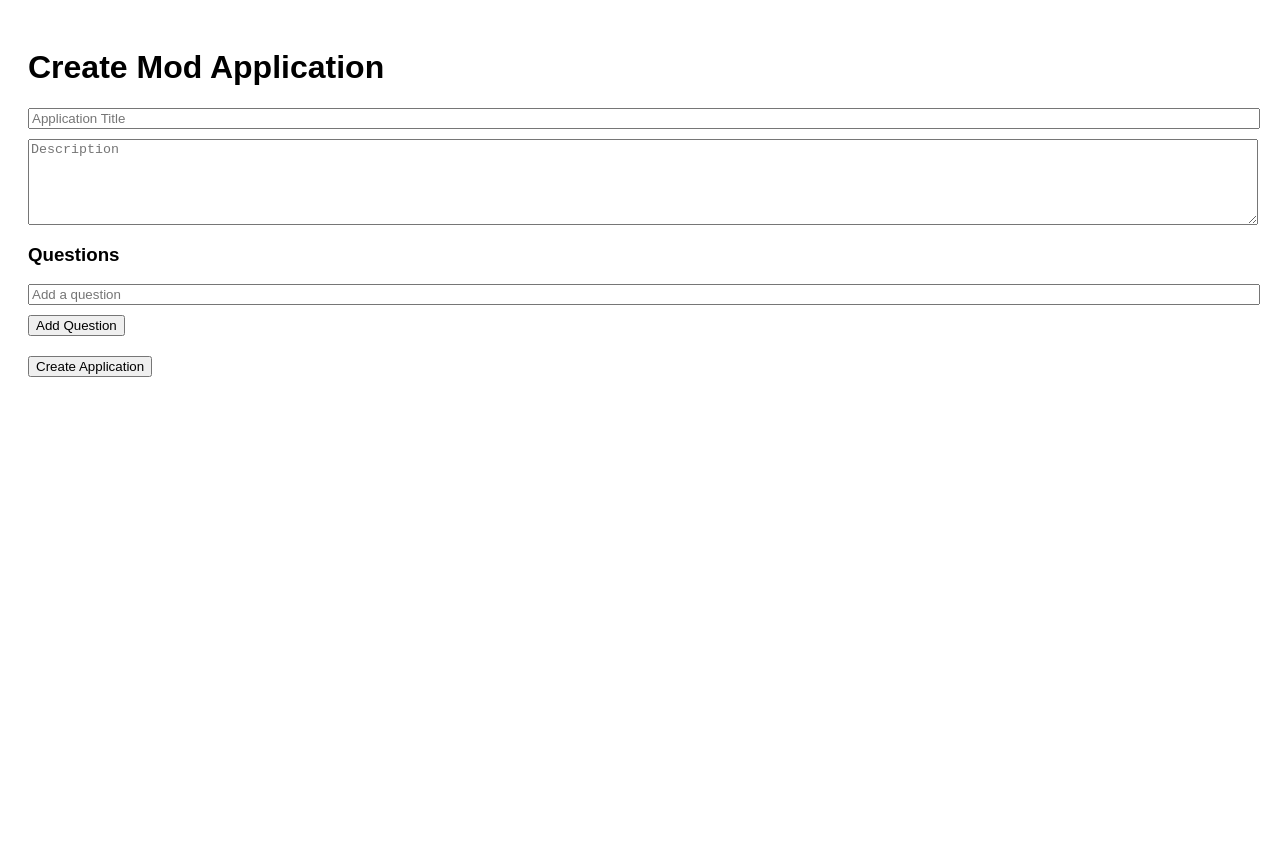
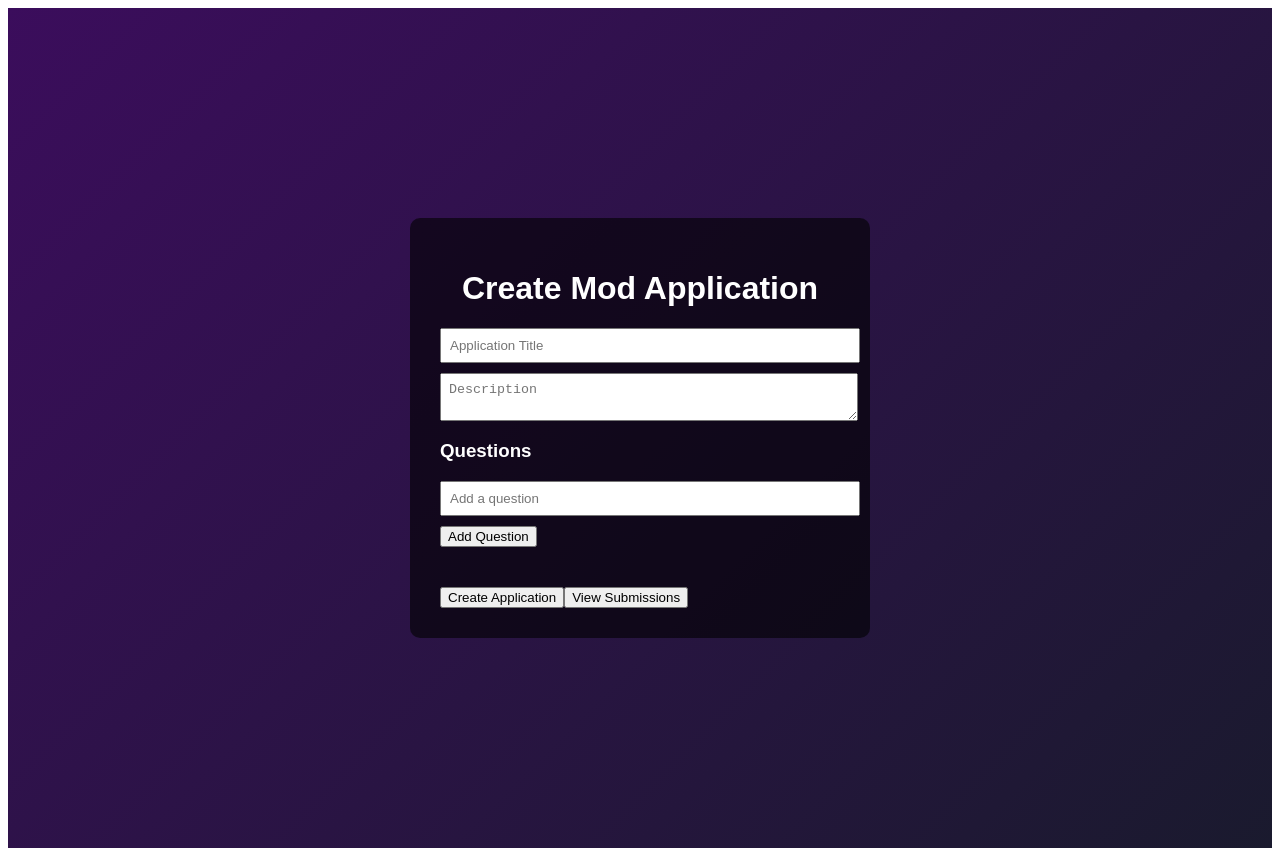
Before and after one commit to astrafr/mod-app-builder, a Next.js app: page / in a window 1280 px wide. Before the commit the page ends 800 px from the top, so only its background shows below. Built offline with nearby package versions, Linux system fonts and the light colour scheme.

Commit message:
Update index.js

```diff
--- a/pages/index.js
+++ b/pages/index.js
@@ -1,4 +1,4 @@
-import { useState } from "react";
+import { useState, useEffect } from "react";
 
 export default function Builder() {
   const [title, setTitle] = useState("");
@@ -6,6 +6,8 @@ export default function Builder() {
   const [questions, setQuestions] = useState([]);
   const [newQuestion, setNewQuestion] = useState("");
   const [appLink, setAppLink] = useState("");
+  const [showSubmissions, setShowSubmissions] = useState(false);
+  const [submissions, setSubmissions] = useState([]);
 
   const addQuestion = () => {
     if (newQuestion.trim()) {
@@ -24,42 +26,88 @@ export default function Builder() {
     setAppLink(`${window.location.origin}/apply/${data.id}`);
   };
 
+  const fetchSubmissions = async () => {
+    const res = await fetch("/api/all");
+    const data = await res.json();
+    setSubmissions(data);
+  };
+
+  useEffect(() => {
+    if (showSubmissions) fetchSubmissions();
+  }, [showSubmissions]);
+
   return (
-    <div style={{ padding: 20, fontFamily: "sans-serif" }}>
-      <h1>Create Mod Application</h1>
+    <div style={{
+      minHeight: "100vh",
+      background: "linear-gradient(135deg, #3b0d5c, #1a1a2e)",
+      display: "flex",
+      alignItems: "center",
+      justifyContent: "center",
+      fontFamily: "sans-serif",
+      color: "white",
+      padding: 20
+    }}>
+      <div style={{ background: "rgba(0,0,0,0.6)", padding: 30, borderRadius: 10, width: "400px" }}>
+        <h1 style={{ textAlign: "center" }}>Create Mod Application</h1>
         <input
           placeholder="Application Title"
           value={title}
           onChange={(e) => setTitle(e.target.value)}
-        style={{ display: "block", marginBottom: "10px", width: "100%" }}
+          style={{ display: "block", marginBottom: "10px", width: "100%", padding: "8px" }}
         />
         <textarea
           placeholder="Description"
           value={description}
           onChange={(e) => setDescription(e.target.value)}
-        style={{ display: "block", marginBottom: "10px", width: "100%", height: "80px" }}
+          style={{ display: "block", marginBottom: "10px", width: "100%", padding: "8px" }}
         />
         <h3>Questions</h3>
-      <ul>
-        {questions.map((q, i) => (
-          <li key={i}>{q}</li>
-        ))}
-      </ul>
+        <ul>{questions.map((q, i) => <li key={i}>{q}</li>)}</ul>
         <input
           placeholder="Add a question"
           value={newQuestion}
           onChange={(e) => setNewQuestion(e.target.value)}
-        style={{ display: "block", marginBottom: "10px", width: "100%" }}
+          style={{ display: "block", marginBottom: "10px", width: "100%", padding: "8px" }}
         />
-      <button onClick={addQuestion} style={{ marginBottom: "20px" }}>
-        Add Question
-      </button>
+        <button onClick={addQuestion} style={{ marginBottom: "20px" }}>Add Question</button>
         <br />
         <button onClick={createApplication}>Create Application</button>
         {appLink && (
           <div style={{ marginTop: "20px" }}>
             <p>Share this link:</p>
-          <a href={appLink}>{appLink}</a>
+            <a href={appLink} style={{ color: "#a5d6ff" }}>{appLink}</a>
+          </div>
+        )}
+        <button onClick={() => setShowSubmissions(!showSubmissions)} style={{ marginTop: "20px" }}>
+          {showSubmissions ? "Close Submissions" : "View Submissions"}
+        </button>
+      </div>
+
+      {/* Slide-out Submissions Panel */}
+      {showSubmissions && (
+        <div style={{
+          position: "fixed",
+          right: 0,
+          top: 0,
+          height: "100%",
+          width: "300px",
+          background: "#222",
+          color: "white",
+          padding: "20px",
+          overflowY: "auto",
+          boxShadow: "-2px 0 5px rgba(0,0,0,0.5)"
+        }}>
+          <h2>Submissions</h2>
+          {submissions.length === 0 ? (
+            <p>No submissions yet</p>
+          ) : (
+            submissions.map((s, i) => (
+              <div key={i} style={{ marginBottom: "15px", borderBottom: "1px solid #444", paddingBottom: "10px" }}>
+                <strong>Application ID:</strong> {s.id}<br />
+                <pre style={{ whiteSpace: "pre-wrap", wordWrap: "break-word" }}>{JSON.stringify(s.answers, null, 2)}</pre>
+              </div>
+            ))
+          )}
         </div>
       )}
     </div>
```
Lines whose indentation alone changed are shown as unchanged.
